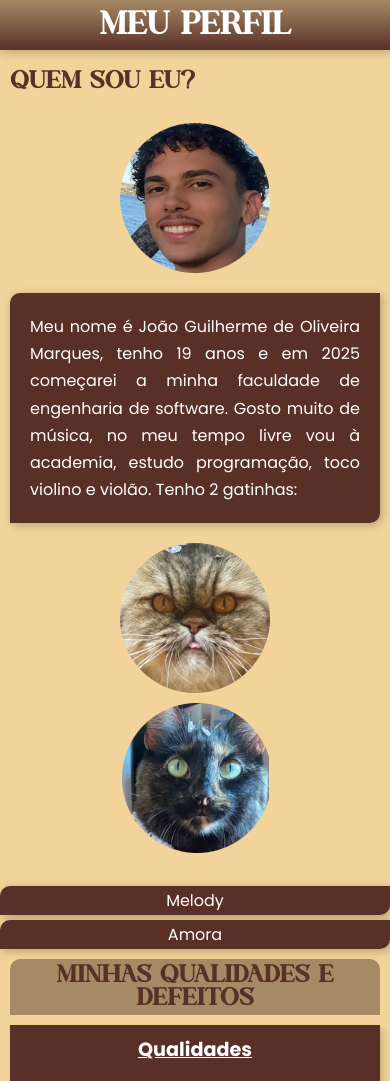
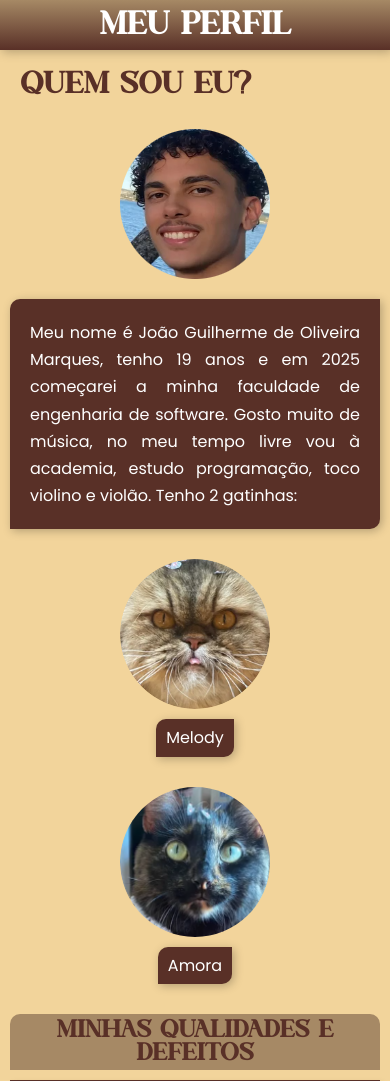
Before and after one commit to JoaoGuiMarques/meu-site, a plain HTML site: page index.html in a window 390 px wide. Shown: the top 1081 px of the page. Drawn offline with Linux system fonts and the light colour scheme.

Commit message:
Meu Site 2.0

```diff
--- a/estilo/style.css
+++ b/estilo/style.css
@@ -209,6 +209,12 @@ aside a:hover {
 
 /* RESPONSIVIDADE */
 @media (max-width: 768px) {
+
+    #question {
+        font-size: 30px;
+        padding-left: 10px;
+    }
+
     div {
         flex-direction: column;
         align-items: center;
@@ -260,4 +266,35 @@ aside a:hover {
         padding-left: 10px;
         padding-bottom: 10px;
     }
+
+    .gatinhas {
+        display: flex;
+        justify-content: center;
+        flex-wrap: wrap;
+        gap: 20px;
+        margin: 20px 0;
+    }
+
+    .gatinha {
+        display: flex;
+        flex-direction: column;
+        align-items: center;
+    }
+
+    .gatinha img {
+        border-radius: 50%;
+        width: 150px;
+        height: 150px;
+        object-fit: cover;
+    }
+
+    .gatinha p {
+        margin-top: 10px;
+        font-family: var(--fonte-padrao);
+        color: white;
+        background-color: #593027;
+        padding: 5px 10px;
+        border-radius: 10px 0;
+        box-shadow: 2px 2px 10px rgba(0, 0, 0, 0.253);
+    }
 }
--- a/index.html
+++ b/index.html
@@ -12,7 +12,7 @@
         <h1>Meu Perfil</h1>
     </header>
     <main>
-            <h2>Quem sou eu?</h2>
+            <h2 id="question">Quem sou eu?</h2>
 
             <div>
                 <img src="imagens/fotominha 150x150.png" class="eu" alt="img">
@@ -20,13 +20,16 @@
                 Meu nome é João Guilherme de Oliveira Marques, tenho 19 anos e em 2025 começarei a minha faculdade de engenharia de software. Gosto muito de música, no meu tempo livre vou à academia, estudo programação, toco violino e violão. Tenho 2 gatinhas:
             </p>
         </div>
-        <picture>
-            <img src="imagens/fotomelody150.png" alt="img" class="Melody">
-            <img src="imagens/fotoamora150.png" class="Amora"alt="Img">
-        </picture>
-        <br>
-        <p class="Mel">Melody</p>
-        <p class="Mor">Amora</p>
+        <div class="gatinhas">
+            <div class="gatinha">
+                <img src="imagens/fotomelody150.png" alt="Melody">
+                <p>Melody</p>
+            </div>
+            <div class="gatinha">
+                <img src="imagens/fotoamora150.png" alt="Amora">
+                <p>Amora</p>
+            </div>
+        </div>
 
         <h2 class="sec">Minhas Qualidades e Defeitos</h2>
 <div class="qualidades-defeitos">
```
